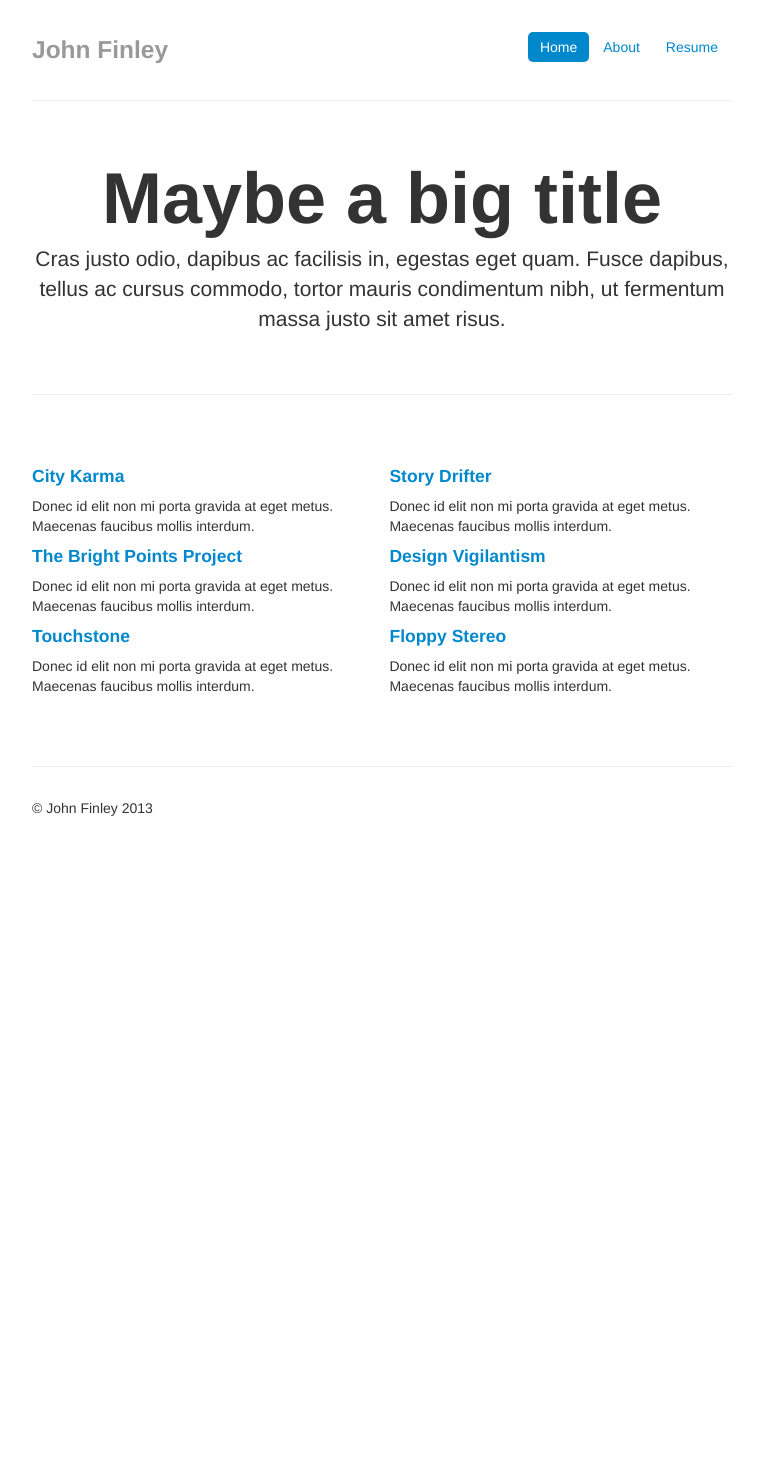
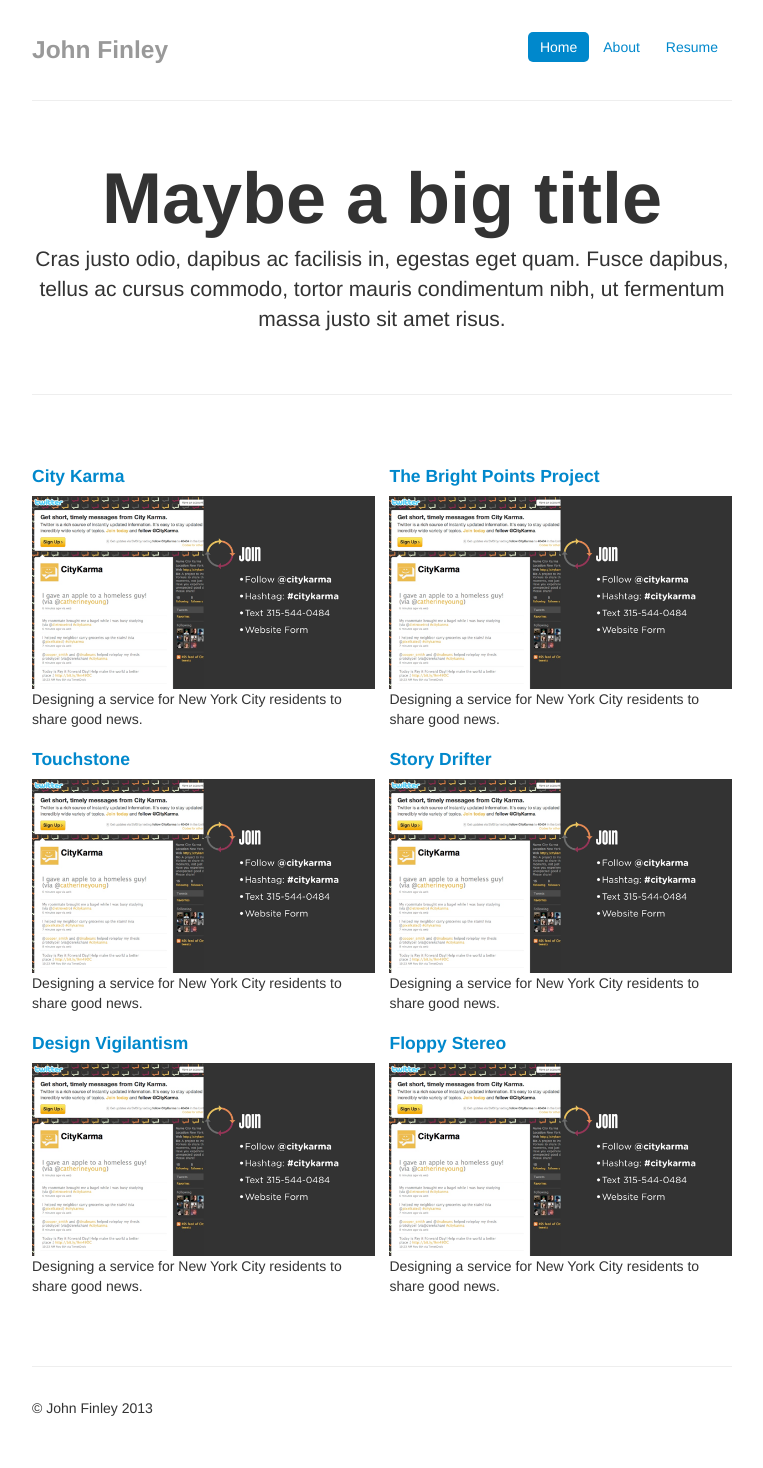
Before and after one commit to jpfinley/heyfinley, a Jekyll site: the page built from index.html, in a window 1280 px wide. Shown: the whole page, without its empty margins (258-1021 px from the left). Built offline with Jekyll 4.4.1, drawn with Linux system fonts in a browser that asks for light colours; before the commit the page ends 900 px from its top, so only the background shows below that.

Commit message:
Pull in tuhmbnails and slugs for work pieces. Adds phone-specific layout.

```diff
--- a/index.html
+++ b/index.html
@@ -2,16 +2,44 @@
 layout: index
 ---
 
+<div class="hidden-phone">
+  <div class="row-fluid">
+    {% for post in site.posts limit:2 offset: 0 %}
     <div class="span6">
-{% for post in site.posts limit:3 %}
         <a href="{{ post.url }}"><h4>{{ post.title }}</h4></a>
-  <p>Donec id elit non mi porta gravida at eget metus. Maecenas faucibus mollis interdum.</p>
+        <a href="{{ post.url }}"><img src="{{ post.thumbnail }}"></a>
+        <p>{{ post.slug }}</p>
+      </div>
     {% endfor %}
   </div>
 
+  <div class="row-fluid">
+    {% for post in site.posts limit:2 offset: 2 %}
     <div class="span6">
-{% for post in site.posts limit:3 offset:3 %}
         <a href="{{ post.url }}"><h4>{{ post.title }}</h4></a>
-  <p>Donec id elit non mi porta gravida at eget metus. Maecenas faucibus mollis interdum.</p>
+        <a href="{{ post.url }}"><img src="{{ post.thumbnail }}"></a>
+        <p>{{ post.slug }}</p>
+      </div>
     {% endfor %}
   </div>
+
+  <div class="row-fluid">
+    {% for post in site.posts limit:2 offset: 4 %}
+      <div class="span6">
+        <a href="{{ post.url }}"><h4>{{ post.title }}</h4></a>
+        <a href="{{ post.url }}"><img src="{{ post.thumbnail }}"></a>
+        <p>{{ post.slug }}</p>
+      </div>
+    {% endfor %}
+  </div>
+</div>
+
+<div class="visible-phone">
+  {% for post in site.posts %}
+    <div class="row-fluid">
+      <a href="{{ post.url }}"><h4>{{ post.title }}</h4></a>
+      <a href="{{ post.url }}"><img src="{{ post.thumbnail }}"></a>
+      <p>{{ post.slug }}</p>
+    </div>
+  {% endfor %}
+</div>
```
Lines whose indentation alone changed are shown as unchanged.
